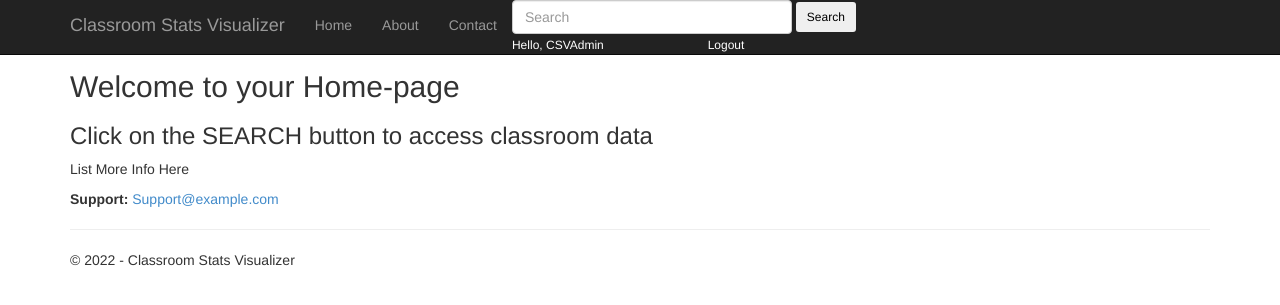
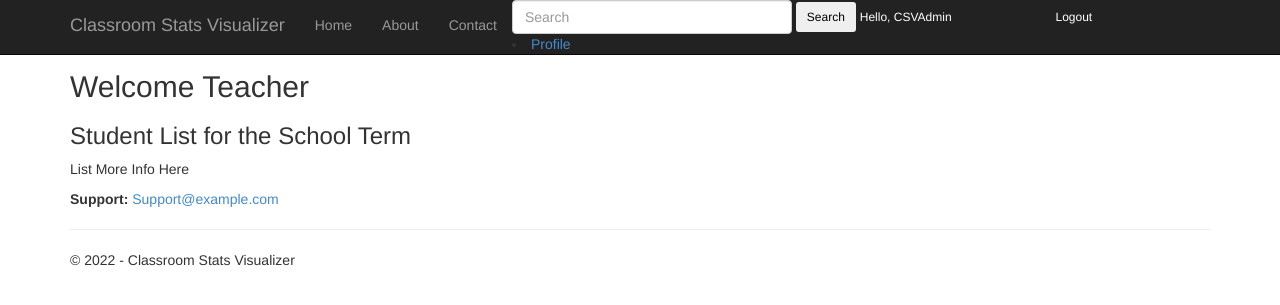
Before and after one commit to andrewkrawczyk/ClassroomStatsVisualizer, a Django app: page / in a window 1280 px wide. Shown: the top 305 px of the page. Run offline with Django 4.2, Linux system fonts and the light colour scheme; a user stored in the database is signed in; data that the repository does not hold is empty; some libraries are stand-ins or nearby versions.

Commit message:
home with student info + profile

```diff
--- a/DjangoWebProject/DjangoWebProject/urls.py
+++ b/DjangoWebProject/DjangoWebProject/urls.py
@@ -16,6 +16,8 @@ Including another URLconf
 from django.contrib import admin
 from django.contrib.auth.views import LoginView, LogoutView
 from django.urls import path, include
+from django.conf import settings
+from django.conf.urls.static import static
 from datetime import datetime
 from TeacherApp import forms, views
 
@@ -43,4 +45,7 @@ urlpatterns = [
     path('admin/', admin.site.urls),
     path('test/', views.searchtest, name="test"),
     path('register/', views.register, name='register'),
+    path('profile/',views.Profile, name ='Profile')
 ]
+if settings.DEBUG:
+    urlpatterns += static(settings.MEDIA_URL, document_root=settings.MEDIA_ROOT)
--- a/DjangoWebProject/TeacherApp/templates/app/index.html
+++ b/DjangoWebProject/TeacherApp/templates/app/index.html
@@ -9,6 +9,34 @@
  <h2>{{ title }}</h2>
 <h3>{{ message }}</h3>
 
+<div class= "students">
+    {% for Student in students%}
+        <div class= "Student">
+            <h2><a href="#">{{Student.student_id}}    {{  Student.first_name}}, {{  Student.last_name}}</a></h2>
+
+            <p>{{Student.composite_scoree}}
+        </div>
+    {%endfor%}
+</div>
+
+{% comment %} <div class= "reading">
+    {% for Ireadyreading in reading%}
+        <div class= "Ireadyreading">
+            <h2><a href="#">{{Ireadyreading.student}}    {{  Ireadyreading.score}}</a></h2>
+
+        </div>
+    {%endfor%}
+</div>
+
+<div class= "math">
+    {% for Ireadymath in reading%}
+        <div class= "Ireadymath">
+            <h2><a href="#">{{Ireadymath.student}}    {{  Ireadymath.score}}</a></h2>
+
+        </div>
+    {%endfor%}
+</div> {% endcomment %}
+
 <p>
     List More Info Here</a>
 </p>
--- a/DjangoWebProject/TeacherApp/templates/app/layout.html
+++ b/DjangoWebProject/TeacherApp/templates/app/layout.html
@@ -29,6 +29,7 @@
                     <span class="icon-bar"></span>
                     <span class="icon-bar"></span>
                     <span class="icon-bar"></span>
+
                 </button>
                 <a href="" class="navbar-brand">Classroom Stats Visualizer</a>
 
@@ -46,11 +47,13 @@
                     {% csrf_token %}
                     <input class="form-control mr-sm-2" type="search" placeholder="Search" aria-label="Search" name="searched">
                     <button class="btn btn-sm btn-outline-secondary my-2 my-sm-0" type="submit">Search</button>
+                    <span class="hello-msg">Hello, {{request.user}}</span>
+                    <span ><a  class="hello-msg" href="{% url 'logout' %}">Logout</a></span>
+                    <li><a href="{% url 'Profile' %}">Profile</a></li>
                 </form>
-                <span class="hello-msg">Hello, {{request.user}}</span>
-                <span ><a  class="hello-msg" href="{% url 'logout' %}">Logout</a></span>
 
             </div>
+
         </div>
 
 
--- a/DjangoWebProject/TeacherApp/views.py
+++ b/DjangoWebProject/TeacherApp/views.py
@@ -16,22 +16,34 @@ from django.contrib.auth.decorators import login_required
 
 #Create user view here
 from .models import *
+from .models import Student
+from .models import Ireadymath
+from .models import Ireadyreading
 from .forms import CreateUserForm
+
 
 
 @login_required(login_url='login')
 def home(request):
+    students = Student.objects.all().order_by('student_id')
+    # math = Ireadymath.objects.all().order_by('student')
+    # reading = Ireadyreading.objects.all().order_by('student')
+
+
     """Renders the home page."""
     assert isinstance(request, HttpRequest)
     return render(
         request,
         'app/index.html',
         {
-            'title': 'Welcome to your Home-page',
-            'message': 'Click on the SEARCH button to access classroom data',
+            'title': 'Welcome Teacher',
+            'message': 'Student List for the School Term',
             'year': datetime.now().year,
+            'students':students,
         }
     )
+
+
 
 @login_required(login_url='login')
 def contact(request):
@@ -113,6 +125,20 @@ def logoutUser(request):
 	return redirect('login')
 
 @login_required(login_url='login')
+def Profile(request):
+    return render(
+        request,
+        'app/profile.html',
+        {
+
+        }
+    )
+
+
+
+
+
+@login_required(login_url='login')
 def searchtest(request):
     """Renders the home page."""
     assert isinstance(request, HttpRequest)
```
Also changed, not shown: DjangoWebProject/DjangoWebProject/settings.py (+5 -3 lines), DjangoWebProject/TeacherApp/admin.py (added, +7 -0 lines), DjangoWebProject/TeacherApp/models.py (+12 -0 lines), DjangoWebProject/TeacherApp/templates/app/profile.html (added, +48 -0 lines), DjangoWebProject/TeacherApp/migrations/0003_profile.py (added), DjangoWebProject/media/profile_pics/Abdoul_Konate-1242_r_low_res.jpg (added), 2 other files.
